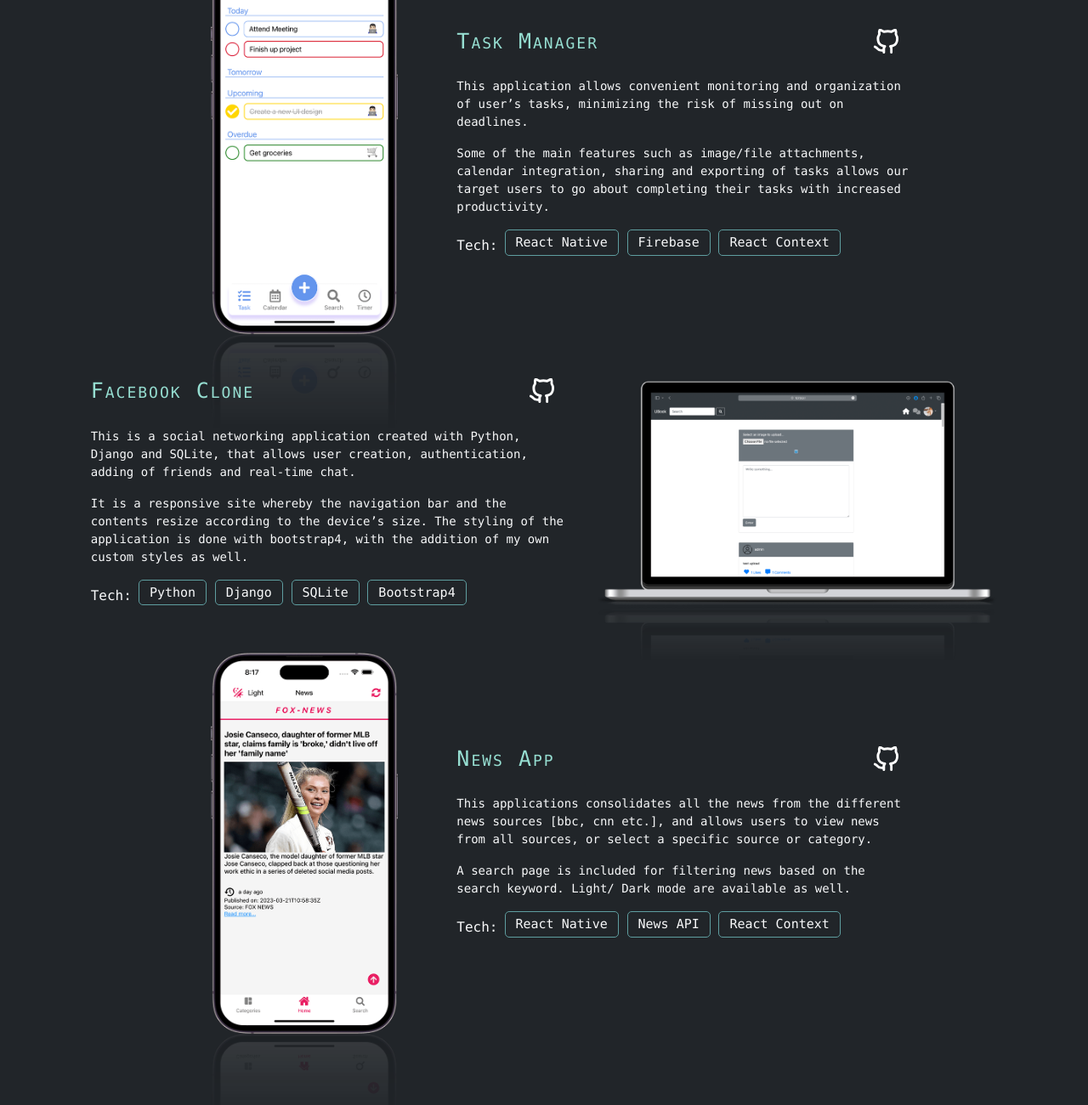
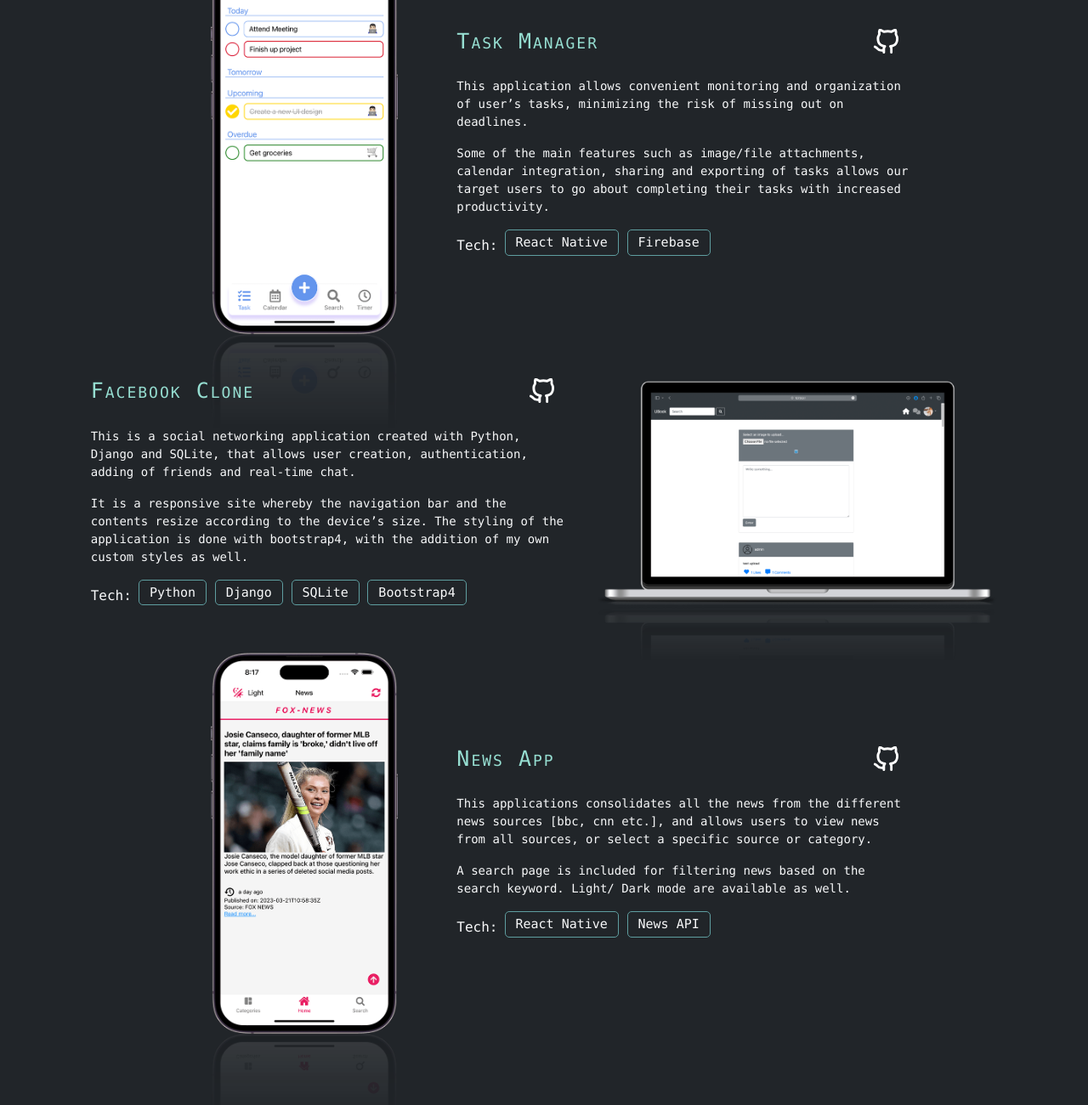
Before and after one commit to wanqian99/Portfolio, a plain HTML site: page index.html in a window 1280 px wide. Shown: the part 1826-3126 px from the top of the page at 85% size. Drawn offline with nearby package versions, Linux system fonts and the light colour scheme.

Commit message:
update techs

```diff
--- a/index.html
+++ b/index.html
@@ -278,7 +278,6 @@
                             <div class="ms-2 my-auto techList">
                                 <span>React Native</span>
                                 <span>Firebase</span>
-                                <span>React Context</span>
                             </div>
                         </div>
                     </div>
@@ -419,7 +418,6 @@
                             <div class="ms-2 my-auto techList">
                                 <span>React Native</span>
                                 <span>News API</span>
-                                <span>React Context</span>
                             </div>
                         </div>
                     </div>
```
